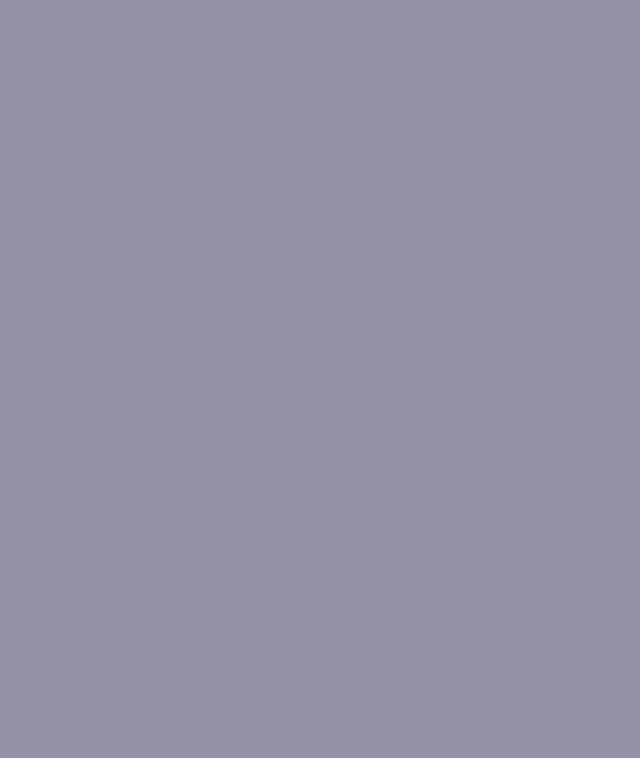
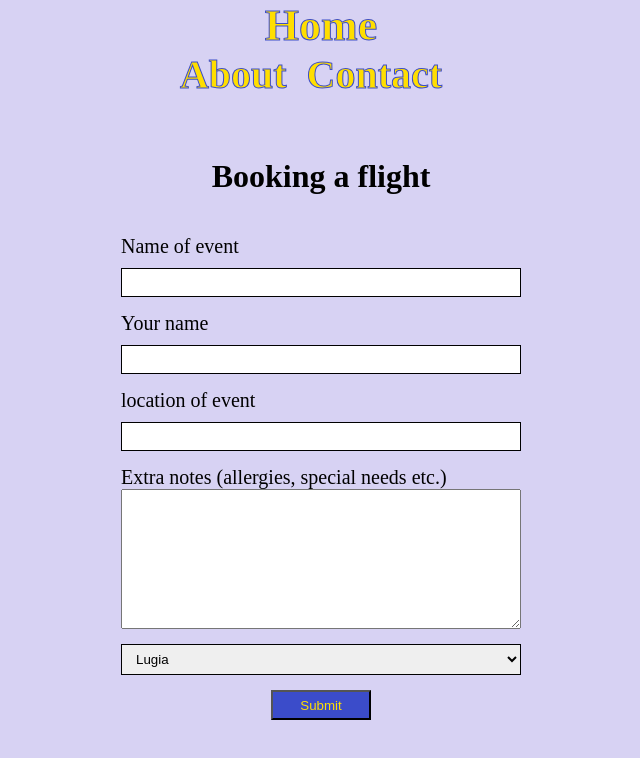
Before and after one commit to Howtoad/reactsolo, a React (Create React App) app: page /contact in a window 1280 px wide. Before the commit this address had no page. Shown: the top 758 px of the page, without its empty margins (319-959 px from the left). Built offline with nearby package versions, Linux system fonts and the light colour scheme.

Commit message:
new stuff

```diff
--- a/src/Agent.jsx
+++ b/src/Agent.jsx
@@ -1,10 +1,32 @@
 import { css } from "@emotion/react";
+import useFetch from "./useFetch";
 /** @jsxImportSource @emotion/react */
 
-const Agent = () => {
+const Agent = (props) => {
+  const styles = {
+    agent: css`
+      background-color: #3b4cca;
+      border-radius: 50%;
+      height: 188px;
+      display: grid;
+      & img {
+        align-self: center;
+        justify-self: center;
+        width: 60%;
+      }
+      & img:hover {
+        cursor: pointer;
+      }
+    `,
+  };
+  const { data, pending, error } = useFetch(props.API_URL);
   return (
-    <div>
-      <img src="https://play-lh.googleusercontent.com/ObdbSatQvNUymufVs3vL5YmhGdvs3w5vvTciaGLFQOZoREVAEIIueioFOrWk9je_fqxR"></img>
+    <div css={styles.agent}>
+      {error && <div>{error.message}</div>}
+      <img
+        src={(!pending && data.sprites.front_default) || "xD"}
+        alt={(!pending && data.name) || "xD"}
+      ></img>
     </div>
   );
 };
--- a/src/Agents.jsx
+++ b/src/Agents.jsx
@@ -1,35 +1,40 @@
 import { css } from "@emotion/react";
 import Agent from "./Agent";
+import useFetch from "./useFetch";
 
 /** @jsxImportSource @emotion/react */
 const Agents = () => {
   const listofegents = [
     "lugia",
-    "mew",
-    "sandshrew",
-    "gengar",
-    "haunter",
-    "farfetchd",
+    "charizard",
+    "ho-oh",
+    "zapdos",
+    "articuno",
+    "moltres",
   ];
 
   const styles = {
     agents: css`
-      max-width: 930px;
+      max-width: 600px;
       margin: 0 auto;
+      display: grid;
+      grid-template-columns: 1fr 1fr 1fr;
+      gap: 3%;
+      margin-top: 80px;
     `,
   };
 
   return (
-    <>
+    <div css={styles.agents}>
       {listofegents.map((agent) => {
-        fetch("https://pokeapi.co/api/v2/pokemon/" + agent)
-          .then((response) => response.json())
-          .then((data) => {
-            console.log(data);
-          });
-        return <Agent />;
+        return (
+          <Agent
+            API_URL={"https://pokeapi.co/api/v2/pokemon/" + agent}
+            key={agent}
+          />
+        );
       })}
-    </>
+    </div>
   );
 };
 
--- /dev/null
+++ b/src/Contact.jsx
@@ -0,0 +1,78 @@
+import { css } from "@emotion/react";
+/** @jsxImportSource @emotion/react */
+const Contact = () => {
+  const styles = {
+    contact: css`
+      margin-bottom: 400px;
+      & h1 {
+        margin-bottom: 40px;
+      }
+      & label {
+        display: grid;
+        max-width: 400px;
+        margin: 0 auto;
+        text-align: left;
+        font-size: 20px;
+        margin-bottom: 5px;
+      }
+      & input {
+        padding: 6px 10px;
+        margin: 10px 0px;
+        border: 1px solid black;
+      }
+      & textarea {
+        height: 140px;
+      }
+      & select {
+        padding: 6px 10px;
+        margin: 10px 0px;
+        border: 1px solid black;
+      }
+      & button {
+        display: block;
+        max-width: 100px;
+        margin: 0 auto;
+        width: 100%;
+        height: 30px;
+        background-color: #3b4cca;
+        color: #ffde00;
+      }
+    `,
+  };
+  return (
+    <div css={styles.contact}>
+      <h1>Booking a flight</h1>
+      <form>
+        <label>
+          Name of event
+          <input type="text"></input>
+        </label>
+        <label>
+          Your name
+          <input type="text"></input>
+        </label>
+        <label>
+          location of event
+          <input type="text"></input>
+        </label>
+        <label>
+          Extra notes (allergies, special needs etc.)
+          <textarea></textarea>
+        </label>
+        <label>
+          <select>
+            <option>Lugia</option>
+            <option>Charizard</option>
+            <option>Ho-oh</option>
+            <option>Zapdos</option>
+            <option>Articuno</option>
+            <option>Moltres</option>
+          </select>
+        </label>
+        <button>Submit</button>
+      </form>
+    </div>
+  );
+};
+
+export default Contact;
--- a/src/Home.jsx
+++ b/src/Home.jsx
@@ -17,7 +17,7 @@ const Home = () => {
   return (
     <>
       <div css={styles.hometext}>
-        <h1>Our Agents</h1>
+        <h1>Our Pilots</h1>
         <p>
           Curabitur ut ex non mauris pellentesque sagittis a sit amet mi. Nullam
           efficitur venenatis felis, ac posuere eros imperdiet in. Vivamus
--- a/src/Navbar.jsx
+++ b/src/Navbar.jsx
@@ -4,19 +4,20 @@ import { css } from "@emotion/react";
 const Navbar = () => {
   const styles = {
     navbar: css`
-      max-width: 90px;
-      margin: 0 auto;
       & a {
         text-decoration: none;
         color: #ffde00;
         -webkit-text-stroke-width: 1px;
         -webkit-text-stroke-color: #3b4cca;
+        font-size: 44px;
+        font-weight: bold;
       }
       & a:hover {
         color: red;
       }
       & div > a {
         margin-right: 20px;
+        font-size: 40px;
       }
       & nav > a {
         max-width: 100px;
@@ -25,12 +26,10 @@ const Navbar = () => {
   };
   return (
     <nav css={styles.navbar}>
-      <Link to="/home">
-        <h2>Home</h2>
-      </Link>
+      <Link to="/home">Home</Link>
       <div>
         <Link to="home">About</Link>
-        <Link to="create">Contact</Link>
+        <Link to="contact">Contact</Link>
       </div>
     </nav>
   );
--- a/src/index.css
+++ b/src/index.css
@@ -5,5 +5,5 @@
 }
 
 body {
-  background-color: rgb(149, 146, 167);
+  background-color: rgb(215, 210, 243);
 }
--- a/src/index.js
+++ b/src/index.js
@@ -4,6 +4,7 @@ import "./index.css";
 import App from "./App";
 import { BrowserRouter, Route, Routes } from "react-router-dom";
 import Home from "./Home";
+import Contact from "./Contact";
 
 const root = ReactDOM.createRoot(document.getElementById("root"));
 root.render(
@@ -12,8 +13,8 @@ root.render(
       <Routes>
         <Route path="/" element={<App />}>
           <Route path="home" element={<Home />} />
-          {/* <Route path="contact" element={<Contact />} />
-          <Route path="about" element={<About />} /> */}
+          <Route path="contact" element={<Contact />} />
+          {/* <Route path="about" element={<About />} /> */}
         </Route>
       </Routes>
     </BrowserRouter>
```
